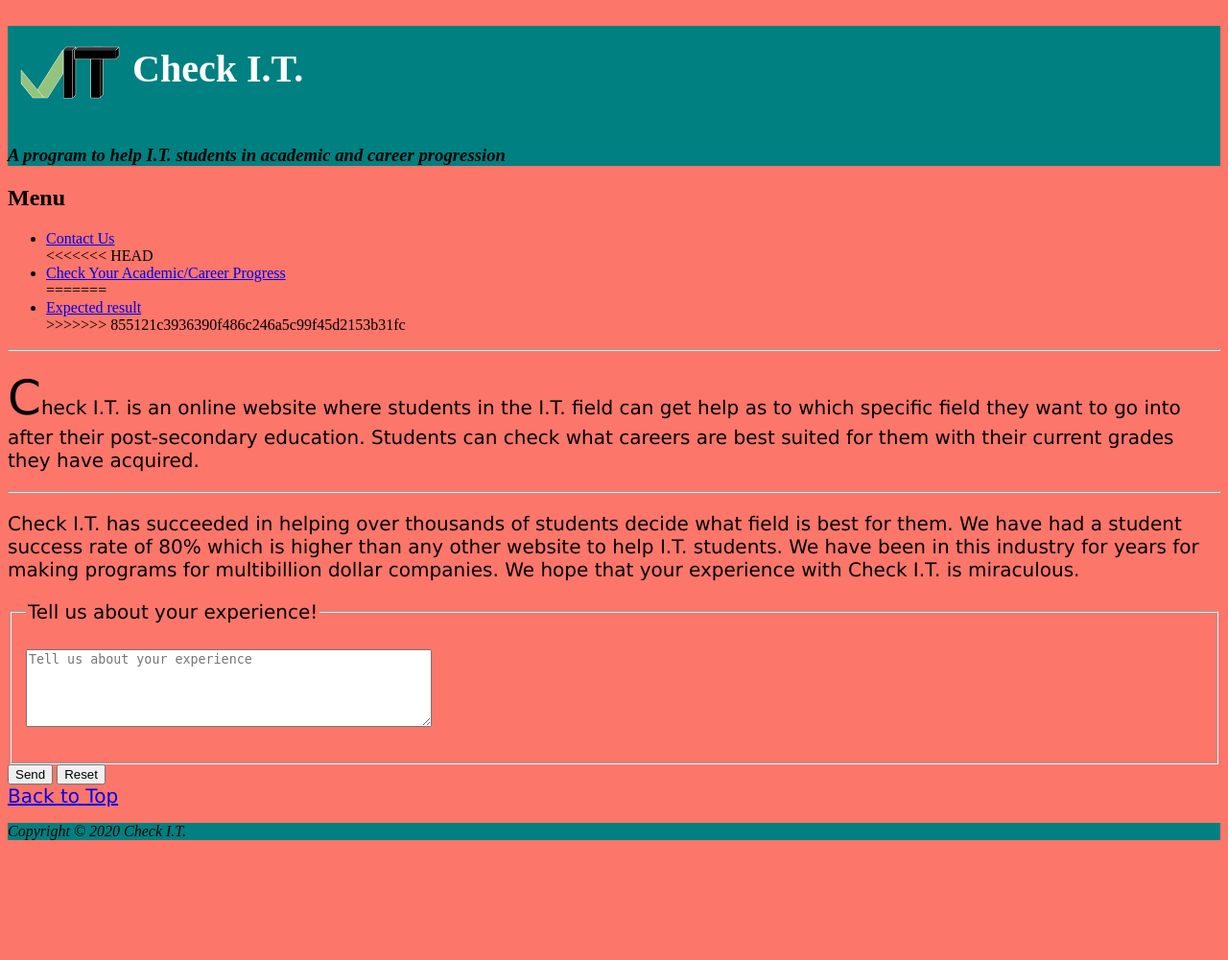
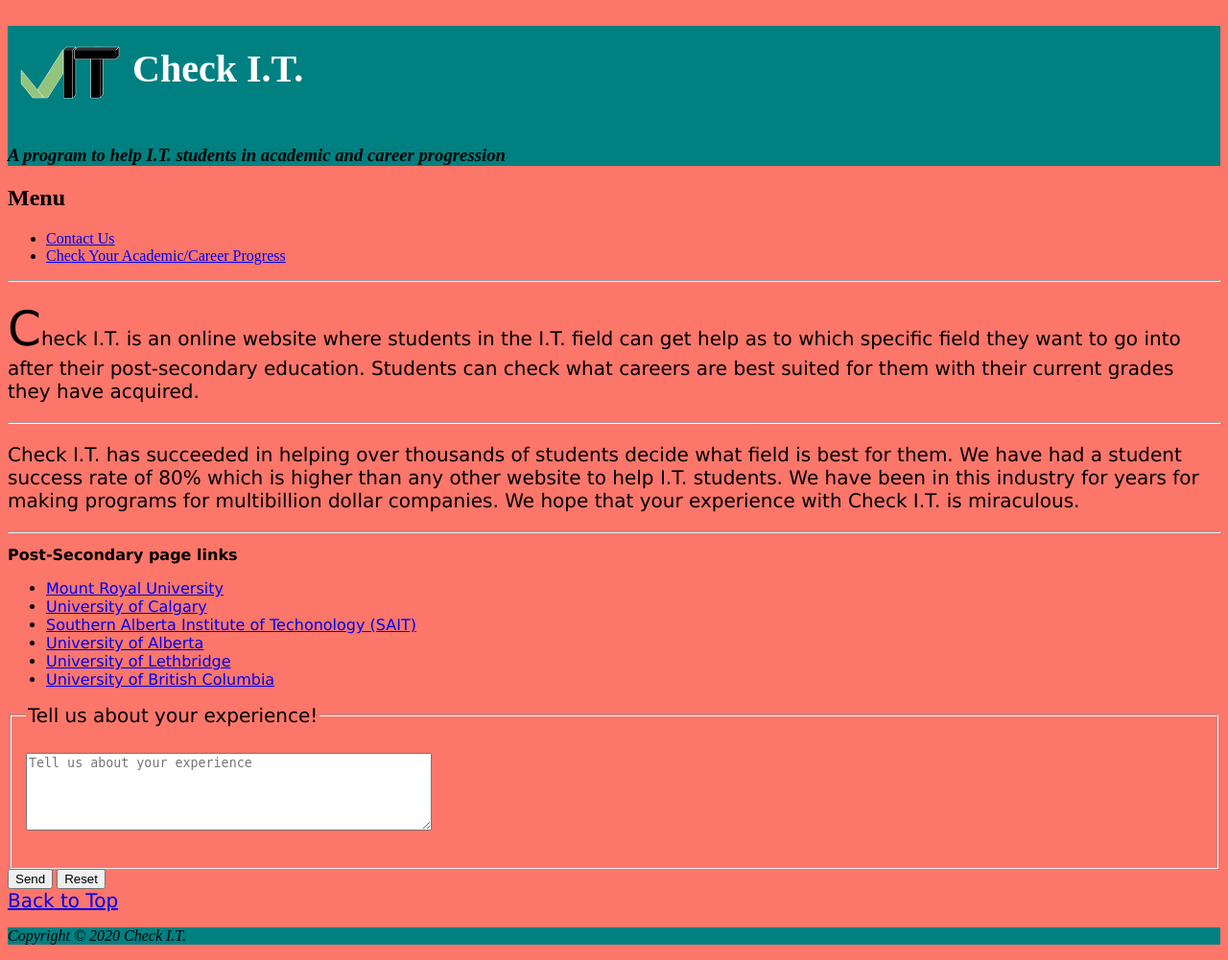
Before and after one commit to DarylleDiego/Assignment01, a PHP site: page / in a window 1280 px wide. Shown: the whole page at 96% size. Before the commit the page ends 876 px from the top, so only its background shows below. Run offline with PHP 8.4, Linux system fonts and the light colour scheme.

Commit message:
poster uni links

```diff
--- a/contact.css
+++ b/contact.css
@@ -1,4 +1,4 @@
-header {
+header, footer {
     background-color: turquoise;
 }
 body {
--- a/index.css
+++ b/index.css
@@ -22,9 +22,9 @@ article, fieldset , #tex{
     font-size: 20px;
     font-family: Verdana, Geneva, Tahoma, sans-serif;
 }
-
-
-
 li :hover{
     background-color: yellow;
 }
+#uni {
+    font-size: 80%;
+}
--- a/index.html
+++ b/index.html
@@ -22,11 +22,7 @@
         <h2 id="menu">Menu</h2>
         <ul id="menu">
             <li><a href="contact.html" target="_blank">Contact Us</a></li>
-<<<<<<< HEAD
             <li><a href="sample.html" target="_blank">Check Your Academic/Career Progress</a></li>
-=======
-            <li><a href="sample.html" target="_blank">Expected result</a></li>
->>>>>>> 855121c3936390f486c246a5c99f45d2153b31fc
         </ul>
         </nav>
 
@@ -49,6 +45,18 @@
                 in this industry for years for making programs for multibillion dollar companies.
                 We hope that your experience with Check I.T. is miraculous.
             </p>
+
+        <hr>
+            <h2 id="uni">Post-Secondary page links</h2>
+            <ul id="uni">
+                <li><a href="https://www.mtroyal.ca/" target="_blank">Mount Royal University</a></li>
+                <li><a href="https://www.ucalgary.ca/" target="_blank">University of Calgary</a></li>
+                <li><a href="https://www.sait.ca/" target="_blank">Southern Alberta Institute of Techonology (SAIT)</a></li>
+                <li><a href="https://www.ualberta.ca/index.html" target="_blank">University of Alberta</a></li>
+                <li><a href="https://www.uleth.ca/" target="_blank">University of Lethbridge</a></li>
+                <li><a href="https://www.ubc.ca/" target="_blank">University of British Columbia</a></li>
+            </ul>
+
         </article>
 
         <form method="post" action="mailto:rhaid834@mtroyal.ca" enctype="text/plain" name="ReviewForm">
```
Also changed, not shown: contact.html (+4 -4 lines), sample.css (+6 -1 lines), sample.html (+16 -18 lines).
